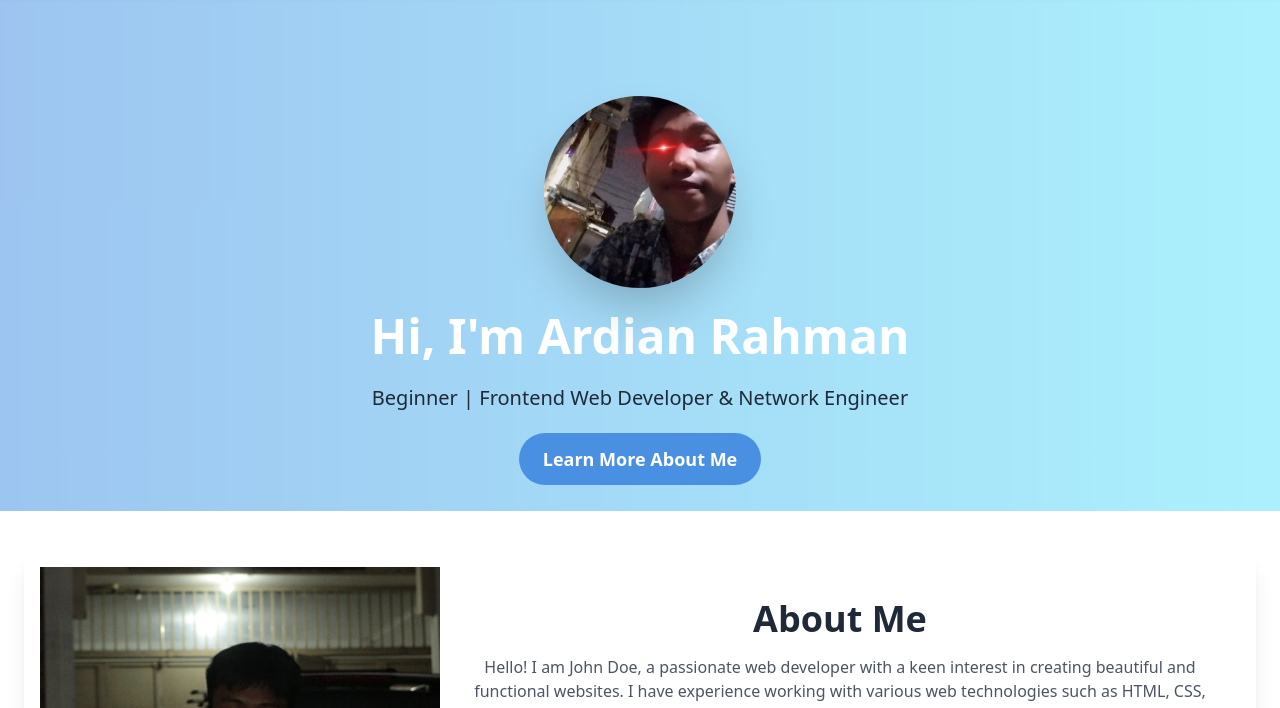
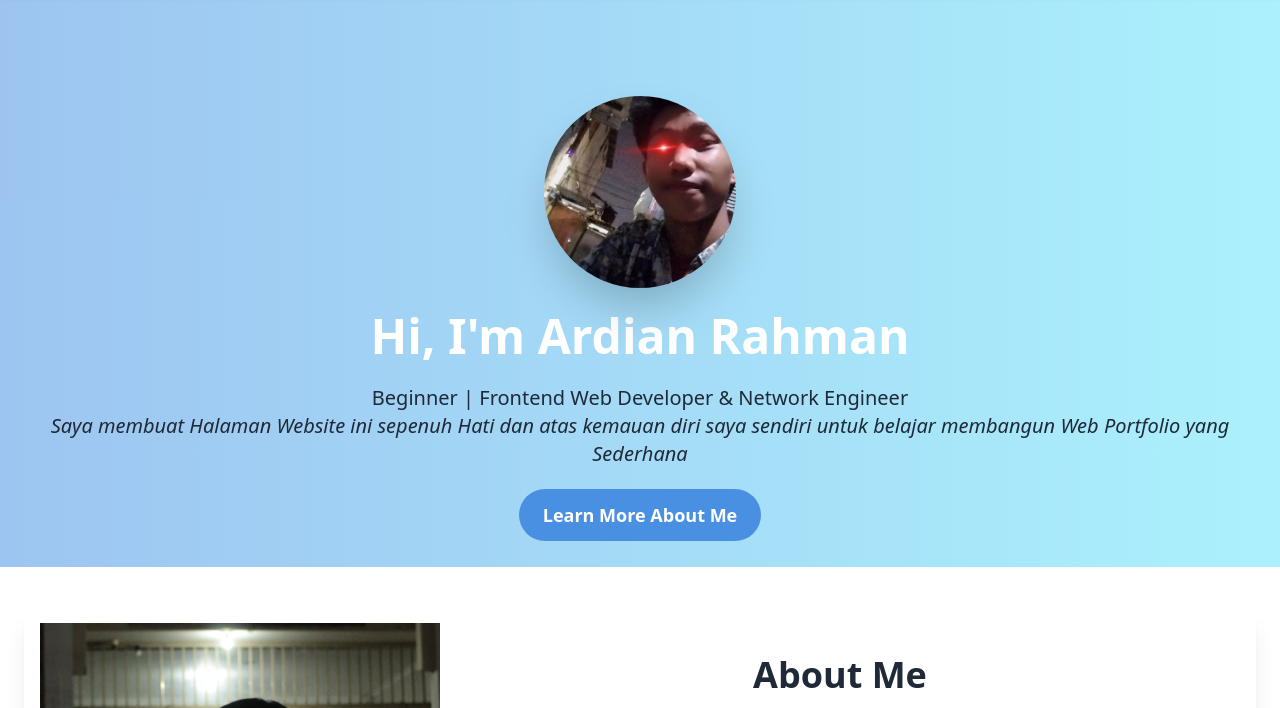
Before and after one commit to ardianrahman405/otwportfolio, a plain HTML site: page index.html in a window 1280 px wide. Shown: the part 54-762 px from the top of the page. Drawn offline with nearby package versions, Linux system fonts and the light colour scheme.

Commit message:
Add files via upload

```diff
--- a/index.html
+++ b/index.html
@@ -182,6 +182,7 @@
                 <p class="typing-animation">
                     Beginner | Frontend Web Developer & Network Engineer
                 </p>
+                <i>Saya membuat Halaman Website ini sepenuh Hati dan atas kemauan diri saya sendiri untuk belajar membangun Web Portfolio yang Sederhana</i>
             </div>
 
             <!-- Tombol untuk Scroll ke Section Lain -->
--- a/style.css
+++ b/style.css
@@ -82,7 +82,8 @@ h2 {
 
 /* Mengurangi jarak antar paragraf */
 p {
-  margin-bottom: 10px; /* Mengurangi jarak antar paragraf */
+  margin-bottom: 12px;
+  margin-top: -8px;/* Mengurangi jarak antar paragraf */
 }
 /* Akhir Section About Me */
 /* Akhir Section About Me */
```
